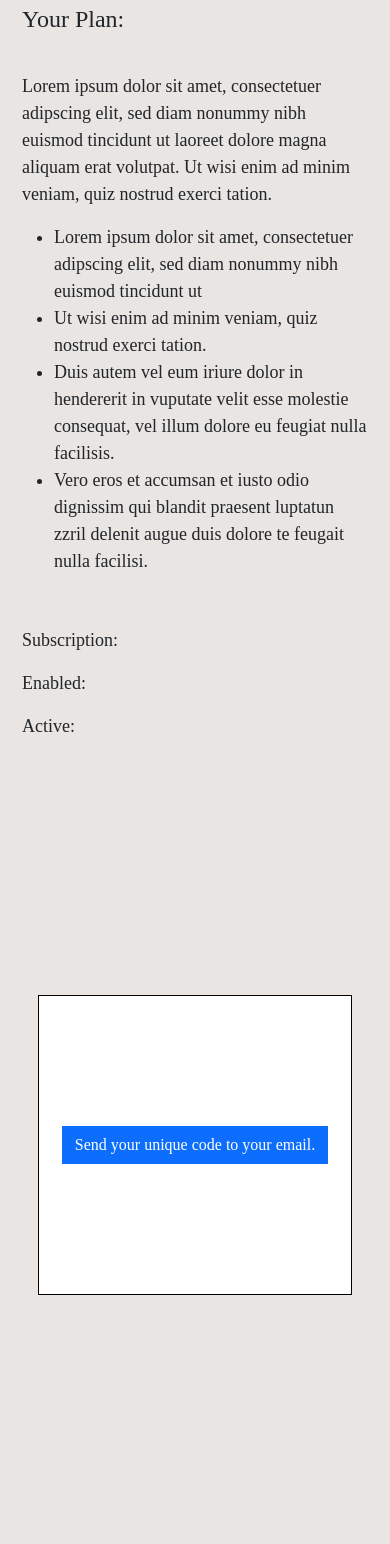
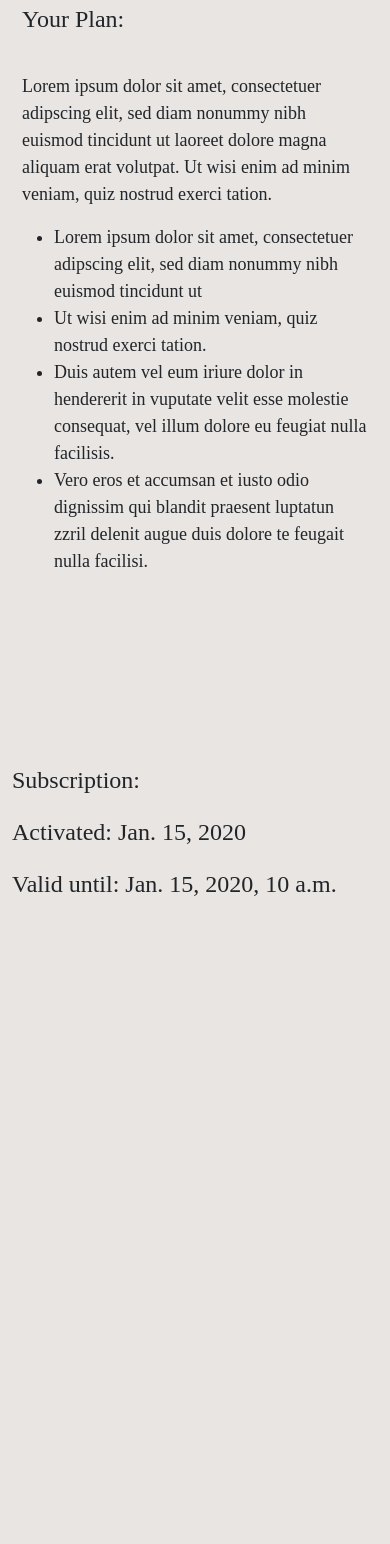
Before and after one commit to AaronMilne19/Clo, a Django app: page /membership/ in a window 390 px wide. Shown: the part 864-2408 px from the top of the page. After the commit the page ends 1760 px from the top, so only its background shows below. Run offline with Django 3.2, Linux system fonts and the light colour scheme; a user stored in the database is signed in; tables that the repository leaves empty hold one stand-in row (values such as "Sample post"); some libraries are stand-ins or nearby versions; some web fonts are replaced.

Commit message:
membership page working

```diff
--- a/home/models.py
+++ b/home/models.py
@@ -3,6 +3,8 @@ from django.template.defaultfilters import slugify
 from django.core.validators import MinLengthValidator
 from django.contrib.auth.models import User
 import datetime
+import dateutil.relativedelta as dt
+
 
 
 class Magazine(models.Model):
@@ -51,6 +53,7 @@ class UserProfile(models.Model):
     saved_issues = models.ManyToManyField(MagazineIssue, related_name="saves")
     is_subscribed = models.BooleanField(default=False)
     has_code = models.BooleanField(default=False)
+    date_subscribed =  models.DateField(("Date"), default=datetime.date.today)
 
     def __str__(self):
         return self.user.username
@@ -66,17 +69,6 @@ class Hashtag(models.Model):
 
 class DiscountCode(models.Model):
     code = models.CharField(max_length=16, validators=[MinLengthValidator(16)])
-
+    date_valid=models.DateTimeField(("Date"),default=datetime.date.today()+dt.relativedelta(months=1))
     def __str__(self):
         return self.code
-
-class Order(models.Model):
-	user=models.ForeignKey(User, on_delete=models.CASCADE)
-	date_created=models.DateTimeField(auto_now_add=True, null=True, blank=True)
-	date_valid=models.DateTimeField(null=True, blank=True)
-	conplete=models.BooleanField(default=False)
-	order_id=models.CharField(max_length=100, null=True)
-
-
-	def __str__(self):
-		return self.date_created
--- a/home/views.py
+++ b/home/views.py
@@ -8,11 +8,11 @@ from django.contrib.auth.forms import PasswordChangeForm
 from django.template.defaulttags import register
 from django.http import HttpResponseRedirect, HttpResponse, JsonResponse
 from django.urls import reverse
-from home.models import Magazine, UserProfile, Hashtag, MagazineIssue, DiscountCode, Order
+from home.models import Magazine, UserProfile, Hashtag, MagazineIssue, DiscountCode
 from home.forms import UserForm, UserProfileForm, UploadCodesFileForm, EmailChangeForm, CodesFileForm
 from datetime import datetime
 import random, string, secrets
-
+import dateutil.relativedelta
 from django.contrib import messages
 from django.contrib.auth import update_session_auth_hash
 from django.contrib.auth.forms import PasswordChangeForm
@@ -24,6 +24,7 @@ from paypal.standard.models import ST_PP_COMPLETED
 from paypal.standard.ipn.signals import valid_ipn_received
 from django.dispatch import receiver
 from django.views.generic import TemplateView
+
 
 
 def is_mobile_device(request):
@@ -172,11 +173,14 @@ def membership(request):
 
     if request.user.is_authenticated:
         ctx['subscribed'] = UserProfile.objects.get(user=request.user).is_subscribed
-
+        if ctx['subscribed']==True:
+    	    ctx['date_subscribed']=UserProfile.objects.get(user=request.user).date_subscribed
 
 
     codes=DiscountCode.objects.all().count()
     ctx['codes']=codes
+
+    ctx['date_valid']=DiscountCode.objects.first().date_valid
 
     if codes==0:
     	ctx['countdown']="No codes left."
@@ -407,19 +411,26 @@ The Clò Team. """
 
 @csrf_exempt
 def payment_done(request):
-	ctx={}
+
 	user = UserProfile.objects.get(user=request.user)
+
 	user.is_subscribed = True
+	user.date_subscribed=datetime.today()
+
 	user.save()
+
+	code=DiscountCode.objects.all()[0]
+	date = datetime.today()
+
+
 	send_code(request)
-
-	return render(request, 'payment_done.html', context=ctx)
+	return render(request, 'payment_done.html')
 
 @csrf_exempt
 def payment_cancelled(request):
 	return render(request, 'payment_cancelled.html')
 
-
+#cant test this unless app is published
 @receiver(valid_ipn_received)
 def paypal_payment_received(sender, **kwargs):
 	ipn_obj=sender
@@ -428,7 +439,7 @@ def paypal_payment_received(sender, **kwargs):
 		if ipn_obj.receiver_email!= settings.PAYPAL_RECEIVER_EMAIL :
 			return
 
-		order=get_object_or_404(Order, id=ipn_obj.invoice)
+
 
 
 
--- a/templates/membership.html
+++ b/templates/membership.html
@@ -65,10 +65,8 @@ Membership
 						</center>
 						{% endif %}
 
-						{% else %}
-						<p>Subscription:</p>
-						<p>Enabled: </p>
-						<p>Active: </p>
+
+
 	  					{% endif %}
 
 
@@ -86,13 +84,12 @@ Membership
 
 		{% if subscribed %}
 
-		<div class="col-sm-4 email-box" id="mainbox">
-			<div>
-				<a href="{% url 'home:email' %}" class="btn btn-primary">
-					Send your unique code to your email.
-				</a>
+		<div class="col-sm-4 pt-3 px-4 pe-4" >
 
-			</div>
+				<p>Subscription:</p>
+				<p>Activated: {{ date_subscribed }} </p>
+				<p>Valid until: {{ date_valid }} </p>
+
 		</div>
 		{% else %}
 		<div class="col-sm-4 pt-3 px-4 pe-4 border-end border-dark border-1 d-flex" id="mainbox">
--- a/templates/membership_form.html
+++ /dev/null
@@ -1,6 +0,0 @@
-
-	<form action="" method="post">
-	{% csrf_token %}
-	{{ f }}
-	<input type="submit" value="Subscribe">
-	</form>
```
Also changed, not shown: home/admin.py (line endings or trailing spaces).
